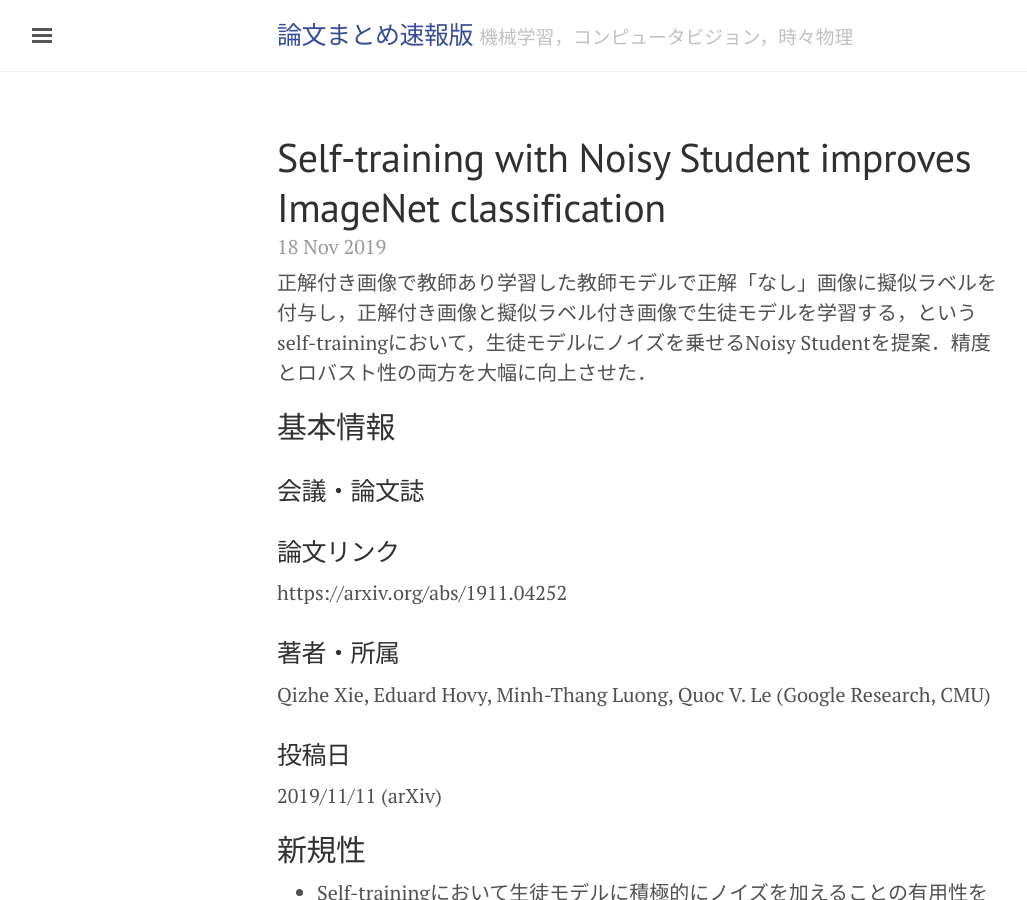
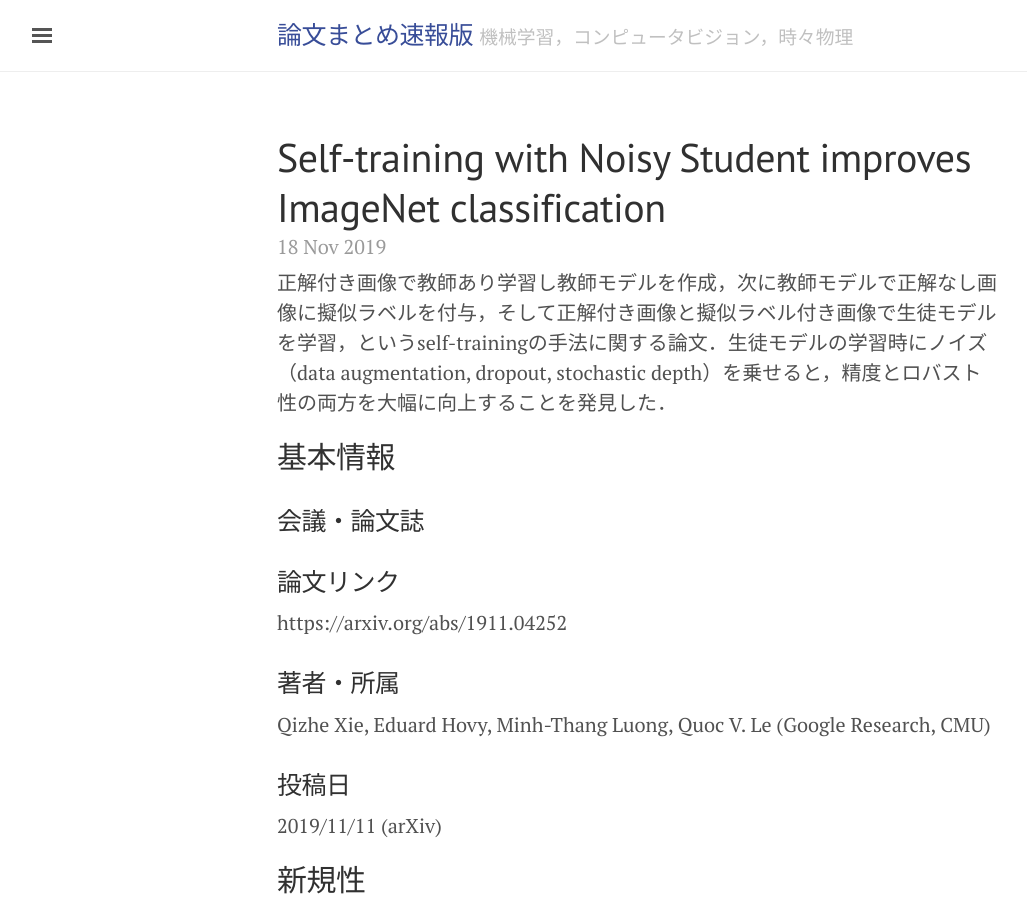
Before and after one commit to amirunpri2018/daily-research-news, a Jekyll site: the page built from _posts/2019-11-18-self-training-with-noisy-student-improves-imagenet-classification.md, in a window 1280 px wide and 900 px high. Shown: the whole window, without its empty margins (3-1030 px from the left). Built offline with Jekyll 4.4.1, drawn with Linux system fonts in a browser that asks for light colours; nearby versions of some CDN libraries.

Commit message:
add a post

```diff
--- a/_posts/2019-11-18-self-training-with-noisy-student-improves-imagenet-classification.md
+++ b/_posts/2019-11-18-self-training-with-noisy-student-improves-imagenet-classification.md
@@ -2,10 +2,10 @@
 layout: post
 title: "Self-training with Noisy Student improves ImageNet classification"
 tags: ["arxiv","semi-supervised"]
-date: 2019-11-18 17:10:39 +0900
+date: 2019-11-18 23:21:11 +0900
 ---
 
-正解付き画像で教師あり学習した教師モデルで正解「なし」画像に擬似ラベルを付与し，正解付き画像と擬似ラベル付き画像で生徒モデルを学習する，というself-trainingにおいて，生徒モデルにノイズを乗せるNoisy Studentを提案．精度とロバスト性の両方を大幅に向上させた．
+正解付き画像で教師あり学習し教師モデルを作成，次に教師モデルで正解なし画像に擬似ラベルを付与，そして正解付き画像と擬似ラベル付き画像で生徒モデルを学習，というself-trainingの手法に関する論文．生徒モデルの学習時にノイズ（data augmentation, dropout, stochastic depth）を乗せると，精度とロバスト性の両方を大幅に向上することを発見した．
 
 ## 基本情報
 ### 会議・論文誌
```
